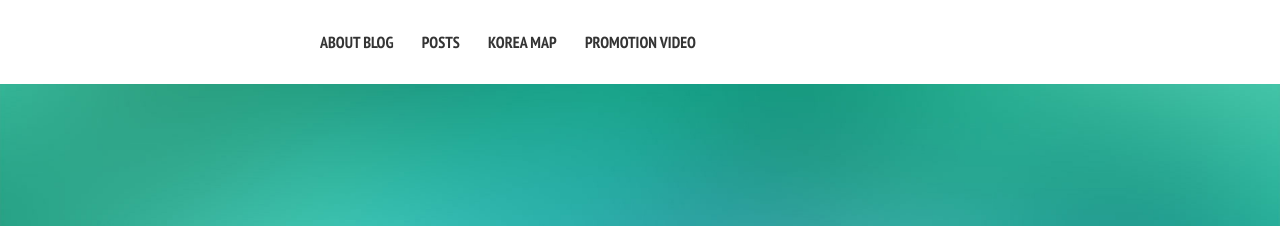
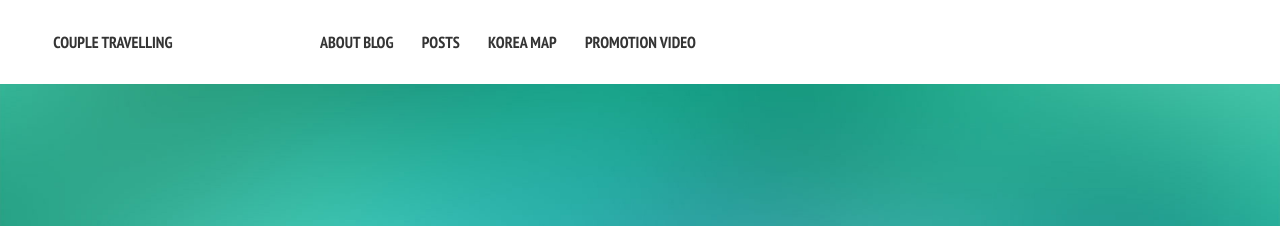
Before and after one commit to shinojin/shinojin.github.com, a Jekyll site: the page built from index.md, in a window 1280 px wide. Shown: the top 226 px of the page. Built offline with Jekyll 4.4.1, drawn with Linux system fonts in a browser that asks for light colours; nearby versions of some CDN libraries.

Commit message:
Update _config.yml

```diff
--- a/_config.yml
+++ b/_config.yml
@@ -1,6 +1,6 @@
 # Site wide configuration
 
-title:            #Couple Travelling
+title:            [Couple Travelling]
 locale:           en_US
 url:
 
```
